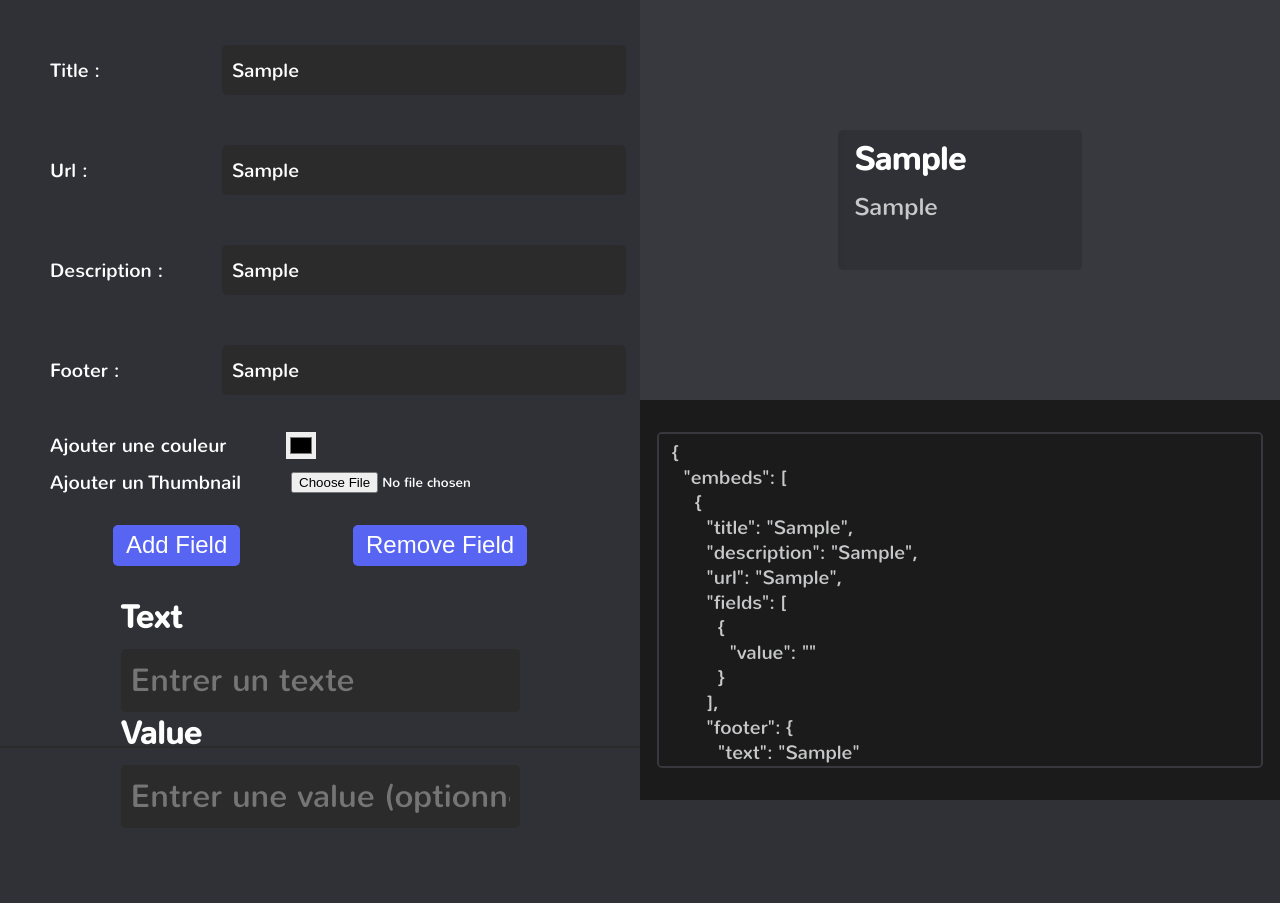
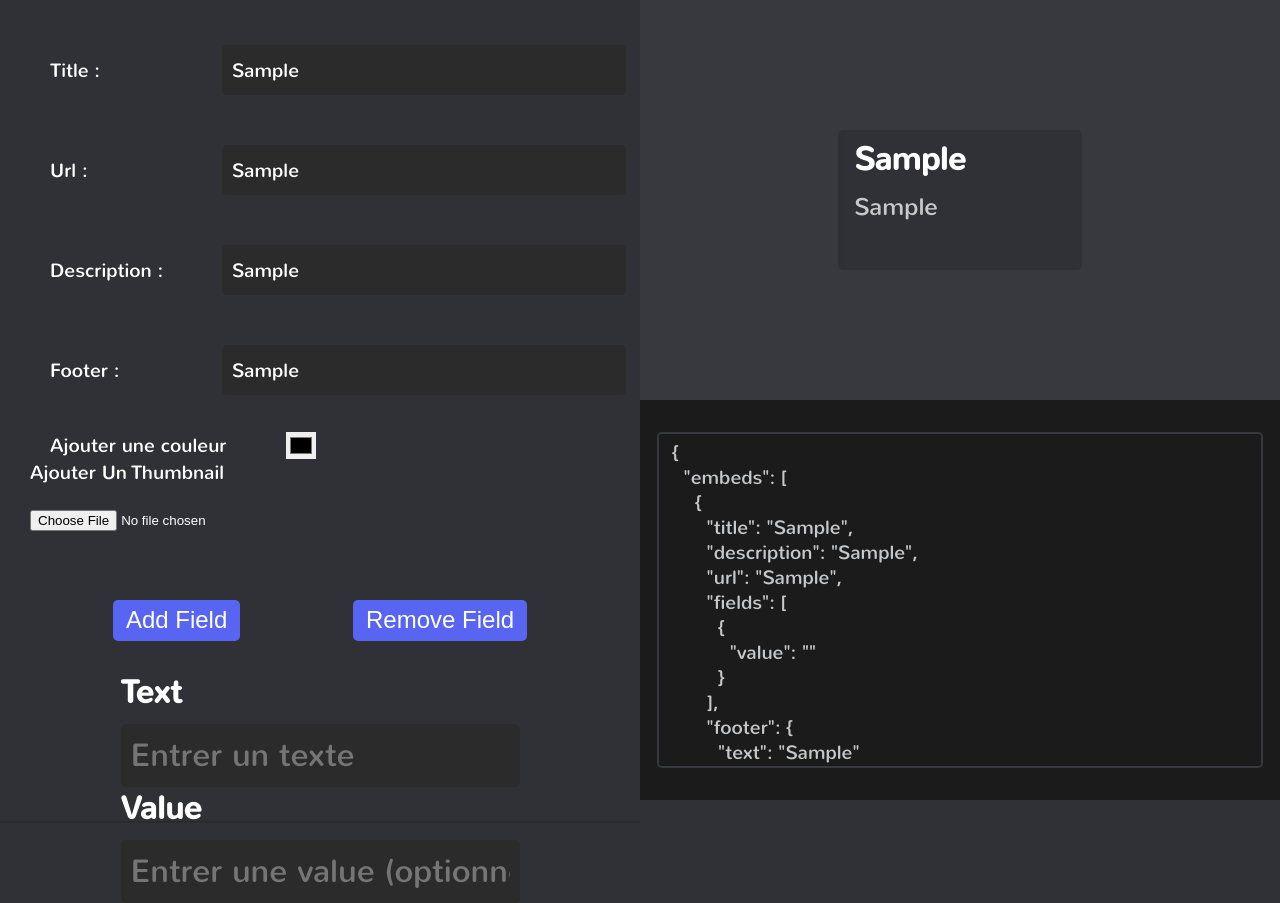
Before and after one commit to DoctorPok42/Discord-Embed, a Next.js app: page / in a window 1280 px wide. Both pictures are taken after typing "Sample", "Sample", "Sample", "Sample" into the empty fields and a click on the button "Add Field". Before the commit the page ends 828 px from the top, so only its background shows below. Built offline with nearby package versions, Linux system fonts and the light colour scheme.

Commit message:
Update styles.module.scss

```diff
--- a/components/Thumbnail/styles.module.scss
+++ b/components/Thumbnail/styles.module.scss
@@ -5,10 +5,13 @@
   align-items: center;
   justify-content: flex-start;
   width: 100%;
+  height: 100px;
   position: relative;
-  margin-left: 50px;
+  padding-left: 30px;
 
   h2 {
+    position: absolute;
+    top: -10px;
     font-family: "Nunito";
     font-size: 1.2rem;
     font-weight: 1;
@@ -16,12 +19,24 @@
     text-align: center;
     margin: 0;
     padding: 0;
-    margin-right: 50px;
+    text-transform: capitalize;
   }
+
+  .box {
+    position: absolute;
+    border: 2px solid var(--noir2);
+    background-color: var(--noir2);
+    width: 50%;
+    height: 50px;
+    border-radius: 5px;
+    transition: 0.2s;
+    display: flex;
+    justify-content: center;
+    align-items: center;
 
     input[type="file"] {
       outline: none;
-    min-width: auto;
+      width: 50%;
       height: auto;
       border: none;
       margin: 0;
@@ -30,3 +45,8 @@
       transition: 0.2s;
     }
   }
+
+  .box:hover {
+    box-shadow: 0 0 0 2px var(--blue);
+  }
+}
```
Lines whose indentation alone changed are shown as unchanged.
